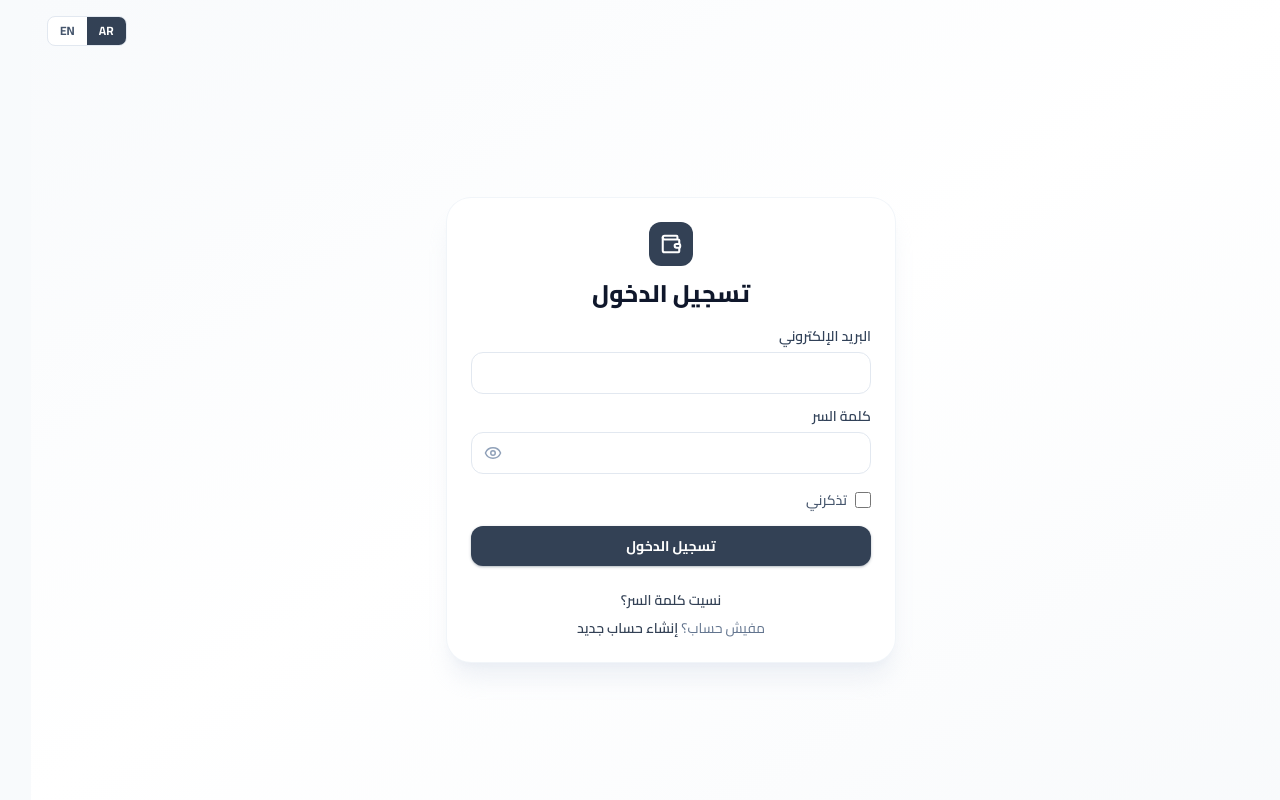
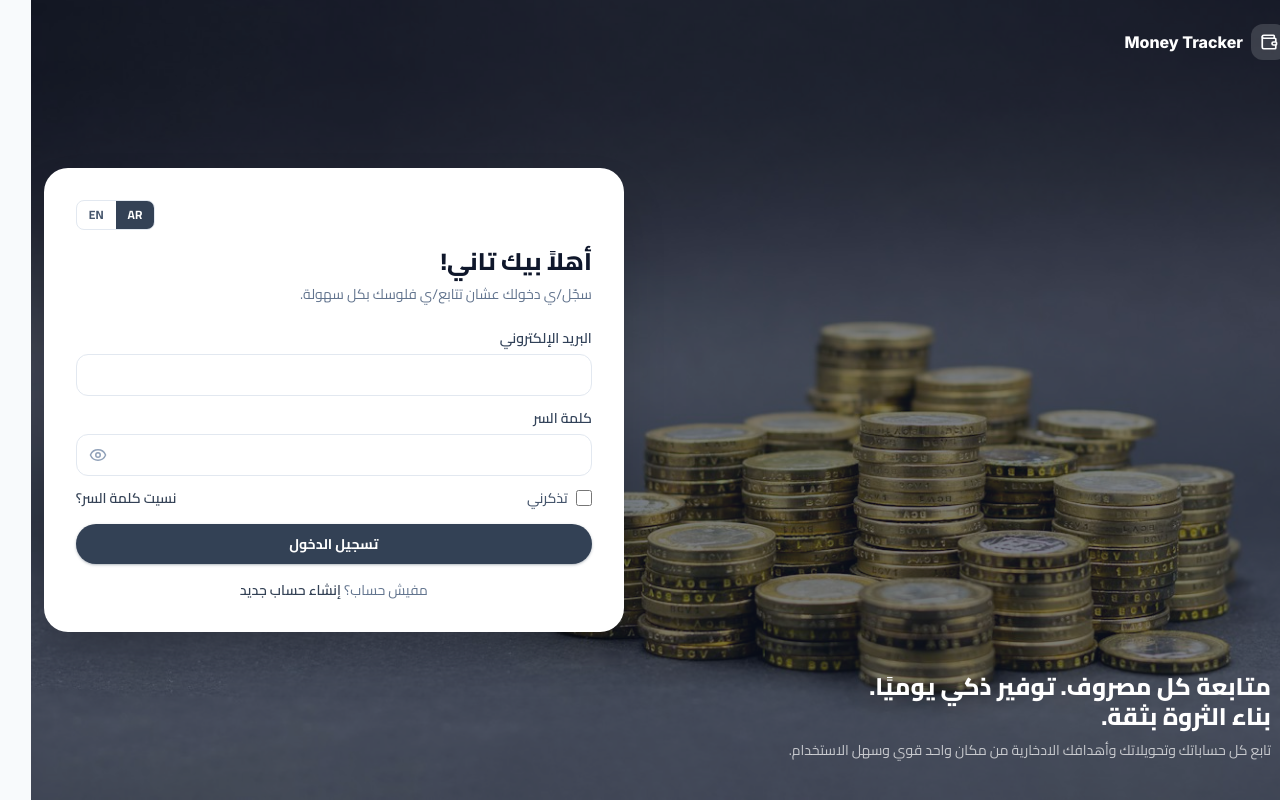
Before and after one commit to SamaaAboDiab/MoneyTrackingTeam, a React (Vite) app in the folder frontend/: page /login in a window 1280 px wide. Built offline with nearby package versions, Linux system fonts and the light colour scheme; no server answers.

Commit message:
Restore my local changes

```diff
--- a/frontend/src/components/layout/AuthLayout.jsx
+++ b/frontend/src/components/layout/AuthLayout.jsx
@@ -1,13 +1,56 @@
 import { Outlet } from "react-router-dom";
+import { useTranslation } from "react-i18next";
+import { Wallet } from "lucide-react";
 import LanguageSwitcher from "../common/LanguageSwitcher";
+import authBg from "../../assets/auth-bg.jpg";
 
 function AuthLayout() {
+  const { t, i18n } = useTranslation();
+  const isArabic = i18n.language === "ar";
+
   return (
-    <div className="min-h-screen bg-linear-to-br from-brand-50 via-white to-slate-50">
-      <header className="flex items-center justify-end gap-3 p-4">
-        <LanguageSwitcher />
-      </header>
-      <Outlet />
+    <div className="relative flex h-screen items-center justify-center overflow-y-auto px-4 py-10 lg:block lg:px-0">
+      {/* Background photo. Mirrored only in LTR so its empty area always sits on the
+          "end" side (right in English, left in Arabic) alongside the form. */}
+      <div
+        className={`absolute inset-0 -z-10 bg-cover bg-center ${isArabic ? "" : "transform-[scaleX(-1)]"}`}
+        style={{ backgroundImage: `url(${authBg})` }}
+      />
+      <div aria-hidden="true" className="absolute inset-0 -z-10 bg-brand-900/55" />
+
+      {/* Positioning wrapper stays direction-aware (no dir override here) so it flips
+          sides with the page. Only the inner text is pinned to Latin/English styling,
+          so it doesn't pick up the Arabic (Cairo) font swap. */}
+      <div className="absolute top-6 inset-s-6 flex items-center gap-2">
+        <span className="flex h-9 w-9 items-center justify-center rounded-xl bg-white/15 text-white">
+          <Wallet size={18} strokeWidth={2.25} />
+        </span>
+        <span
+          dir="ltr"
+          className="text-base font-extrabold text-white"
+          style={{ fontFamily: "Inter, sans-serif" }}
+        >
+          Money Tracker
+        </span>
+      </div>
+
+      <div className="absolute bottom-10 inset-s-10 hidden max-w-xl lg:block">
+        <h2 className="text-2xl font-extrabold leading-tight text-white">
+          {t("auth.panel.headline1")} {t("auth.panel.headline2")}
+          <br />
+          {t("auth.panel.headline3")}
+        </h2>
+        <p className="mt-2 text-sm text-white/70">{t("auth.panel.subtitle")}</p>
+      </div>
+
+      {/* Card: language switcher lives inside it (top corner) instead of floating over
+          the photo, so it stays anchored to the form regardless of screen size. */}
+      <div className="w-full max-w-lg rounded-3xl bg-white p-8 shadow-2xl lg:absolute lg:inset-e-[1%] lg:top-1/2 lg:w-145 lg:max-w-none lg:-translate-y-1/2">
+        <div className="mb-4 flex justify-end">
+          <LanguageSwitcher />
+        </div>
+        <Outlet />
+      </div>
     </div>
   );
 }
--- a/frontend/src/i18n/locales/ar.json
+++ b/frontend/src/i18n/locales/ar.json
@@ -16,8 +16,15 @@
   "auth": {
     "showPassword": "إظهار كلمة السر",
     "hidePassword": "إخفاء كلمة السر",
+    "panel": {
+      "headline1": "متابعة كل مصروف.",
+      "headline2": "توفير ذكي يوميًا.",
+      "headline3": "بناء الثروة بثقة.",
+      "subtitle": "تابع كل حساباتك وتحويلاتك وأهدافك الادخارية من مكان واحد قوي وسهل الاستخدام."
+    },
     "register": {
-      "title": "إنشاء حساب جديد",
+      "title": "إنشاء حسابك",
+      "subtitle": "ابدأ/ي تتابع/ي فلوسك في أقل من دقيقة.",
       "nameLabel": "الاسم",
       "emailLabel": "البريد الإلكتروني",
       "passwordLabel": "كلمة السر",
@@ -31,7 +38,8 @@
       "loginLink": "تسجيل الدخول"
     },
     "login": {
-      "title": "تسجيل الدخول",
+      "title": "أهلاً بيك تاني!",
+      "subtitle": "سجّل/ي دخولك عشان تتابع/ي فلوسك بكل سهولة.",
       "registeredSuccess": "تم إنشاء الحساب بنجاح، سجّل دخولك الآن",
       "passwordResetSuccess": "تم تغيير كلمة السر بنجاح، سجّل دخولك بكلمة السر الجديدة",
       "emailLabel": "البريد الإلكتروني",
--- a/frontend/src/i18n/locales/en.json
+++ b/frontend/src/i18n/locales/en.json
@@ -16,8 +16,15 @@
   "auth": {
     "showPassword": "Show password",
     "hidePassword": "Hide password",
+    "panel": {
+      "headline1": "Track every expense.",
+      "headline2": "Save smarter daily.",
+      "headline3": "Grow with confidence.",
+      "subtitle": "Manage every account, transfer, and savings goal — all from one powerful, easy-to-use dashboard."
+    },
     "register": {
-      "title": "Create a new account",
+      "title": "Create your account",
+      "subtitle": "Start tracking your money in just a minute.",
       "nameLabel": "Name",
       "emailLabel": "Email",
       "passwordLabel": "Password",
@@ -31,7 +38,8 @@
       "loginLink": "Log in"
     },
     "login": {
-      "title": "Log in",
+      "title": "Welcome Back!",
+      "subtitle": "Log in to keep track of your money with ease.",
       "registeredSuccess": "Account created successfully, log in now",
       "passwordResetSuccess": "Password changed successfully, log in with your new password",
       "emailLabel": "Email",
--- a/frontend/src/pages/auth/ForgotPasswordPage.jsx
+++ b/frontend/src/pages/auth/ForgotPasswordPage.jsx
@@ -4,7 +4,7 @@ import { Link } from "react-router-dom";
 import { useTranslation } from "react-i18next";
 import { forgotPassword, clearAuthError } from "../../store/slices/authSlice";
 import AuthCard from "./components/AuthCard";
-import AuthLogo from "./components/AuthLogo";
+import AuthFormHeader from "./components/AuthFormHeader";
 import AuthBanner from "./components/AuthBanner";
 import AuthSubmitButton from "./components/AuthSubmitButton";
 
@@ -31,7 +31,7 @@ function ForgotPasswordPage() {
 
   return (
     <AuthCard onSubmit={handleSubmit}>
-      <AuthLogo title={t("auth.forgotPassword.title")} />
+      <AuthFormHeader title={t("auth.forgotPassword.title")} />
 
       {sent ? (
         <AuthBanner variant="success">{t("auth.forgotPassword.sentMessage")}</AuthBanner>
@@ -62,7 +62,7 @@ function ForgotPasswordPage() {
         </>
       )}
 
-      <p className="mt-6 text-center text-sm">
+      <p className="mt-4 text-center text-sm">
         <Link to="/login" className="font-semibold text-brand-600 hover:underline">
           {t("auth.forgotPassword.backToLogin")}
         </Link>
--- a/frontend/src/pages/auth/LoginPage.jsx
+++ b/frontend/src/pages/auth/LoginPage.jsx
@@ -4,7 +4,7 @@ import { useLocation, useNavigate, Link } from "react-router-dom";
 import { useTranslation } from "react-i18next";
 import { loginUser, clearAuthError } from "../../store/slices/authSlice";
 import AuthCard from "./components/AuthCard";
-import AuthLogo from "./components/AuthLogo";
+import AuthFormHeader from "./components/AuthFormHeader";
 import AuthBanner from "./components/AuthBanner";
 import PasswordField from "./components/PasswordField";
 import AuthSubmitButton from "./components/AuthSubmitButton";
@@ -42,7 +42,7 @@ function LoginPage() {
 
   return (
     <AuthCard onSubmit={handleSubmit}>
-      <AuthLogo title={t("auth.login.title")} />
+      <AuthFormHeader title={t("auth.login.title")} subtitle={t("auth.login.subtitle")} />
 
       {location.state?.registered && (
         <AuthBanner variant="success">{t("auth.login.registeredSuccess")}</AuthBanner>
@@ -52,7 +52,7 @@ function LoginPage() {
       )}
       {error && <AuthBanner>{error}</AuthBanner>}
 
-      <label htmlFor="email" className="mb-1.5 mt-4 block text-sm font-semibold text-slate-700">
+      <label htmlFor="email" className="mb-1.5 mt-3 block text-sm font-semibold text-slate-700">
         {t("auth.login.emailLabel")}
       </label>
       <input
@@ -74,7 +74,8 @@ function LoginPage() {
         t={t}
       />
 
-      <label className="mt-4 flex items-center gap-2 text-sm font-medium text-slate-600">
+      <div className="mt-3 flex items-center justify-between">
+        <label className="flex items-center gap-2 text-sm font-medium text-slate-600">
           <input
             id="rememberMe"
             name="rememberMe"
@@ -86,18 +87,18 @@ function LoginPage() {
           {t("auth.login.rememberMe")}
         </label>
 
+        <Link to="/forgot-password" className="text-sm font-semibold text-brand-600 hover:underline">
+          {t("auth.login.forgotPassword")}
+        </Link>
+      </div>
+
       <AuthSubmitButton
         loading={status === "loading"}
         loadingLabel={t("auth.login.submitting")}
         label={t("auth.login.submit")}
       />
 
-      <p className="mt-6 text-center text-sm">
-        <Link to="/forgot-password" className="font-semibold text-brand-600 hover:underline">
-          {t("auth.login.forgotPassword")}
-        </Link>
-      </p>
-      <p className="mt-2 text-center text-sm text-slate-500">
+      <p className="mt-4 text-center text-sm text-slate-500">
         {t("auth.login.noAccount")}{" "}
         <Link to="/register" className="font-semibold text-brand-600 hover:underline">
           {t("auth.login.registerLink")}
--- a/frontend/src/pages/auth/RegisterPage.jsx
+++ b/frontend/src/pages/auth/RegisterPage.jsx
@@ -4,7 +4,7 @@ import { useNavigate, Link } from "react-router-dom";
 import { useTranslation } from "react-i18next";
 import { registerUser, clearAuthError } from "../../store/slices/authSlice";
 import AuthCard from "./components/AuthCard";
-import AuthLogo from "./components/AuthLogo";
+import AuthFormHeader from "./components/AuthFormHeader";
 import AuthBanner from "./components/AuthBanner";
 import PasswordField from "./components/PasswordField";
 import AuthSubmitButton from "./components/AuthSubmitButton";
@@ -57,7 +57,7 @@ function RegisterPage() {
 
   return (
     <AuthCard onSubmit={handleSubmit}>
-      <AuthLogo title={t("auth.register.title")} />
+      <AuthFormHeader title={t("auth.register.title")} subtitle={t("auth.register.subtitle")} />
 
       {(formError || error) && <AuthBanner>{formError || error}</AuthBanner>}
 
--- a/frontend/src/pages/auth/ResetPasswordPage.jsx
+++ b/frontend/src/pages/auth/ResetPasswordPage.jsx
@@ -4,7 +4,7 @@ import { Link, useNavigate, useSearchParams } from "react-router-dom";
 import { useTranslation } from "react-i18next";
 import { resetPassword, clearAuthError } from "../../store/slices/authSlice";
 import AuthCard from "./components/AuthCard";
-import AuthLogo from "./components/AuthLogo";
+import AuthFormHeader from "./components/AuthFormHeader";
 import AuthBanner from "./components/AuthBanner";
 import PasswordField from "./components/PasswordField";
 import AuthSubmitButton from "./components/AuthSubmitButton";
@@ -44,7 +44,7 @@ function ResetPasswordPage() {
   if (!token) {
     return (
       <AuthCard as="div" className="text-center">
-        <AuthLogo title={t("auth.resetPassword.invalidTitle")} />
+        <AuthFormHeader title={t("auth.resetPassword.invalidTitle")} />
         <AuthBanner>{t("auth.resetPassword.invalidMessage")}</AuthBanner>
         <p className="text-sm">
           <Link to="/forgot-password" className="font-semibold text-brand-600 hover:underline">
@@ -57,7 +57,7 @@ function ResetPasswordPage() {
 
   return (
     <AuthCard onSubmit={handleSubmit}>
-      <AuthLogo title={t("auth.resetPassword.title")} />
+      <AuthFormHeader title={t("auth.resetPassword.title")} />
 
       {(formError || error) && <AuthBanner>{formError || error}</AuthBanner>}
 
--- a/frontend/src/pages/auth/components/AuthCard.jsx
+++ b/frontend/src/pages/auth/components/AuthCard.jsx
@@ -1,13 +1,8 @@
 function AuthCard({ children, as: Component = "form", className = "", ...props }) {
   return (
-    <div className="flex h-[calc(100vh-64px)] items-center justify-center overflow-y-auto px-4 py-4">
-      <Component
-        className={`w-full max-w-md rounded-3xl bg-white p-6 shadow-xl shadow-slate-200/60 ring-1 ring-slate-100 ${className}`}
-        {...props}
-      >
-        {children}
-      </Component>
-    </div>
+    <Component className={`w-full ${className}`} {...props}>
+      {children}
+    </Component>
   );
 }
 
--- /dev/null
+++ b/frontend/src/pages/auth/components/AuthFormHeader.jsx
@@ -0,0 +1,10 @@
+function AuthFormHeader({ title, subtitle }) {
+  return (
+    <div className="mb-6">
+      <h1 className="text-2xl font-extrabold text-slate-900">{title}</h1>
+      {subtitle && <p className="mt-1.5 text-sm text-slate-500">{subtitle}</p>}
+    </div>
+  );
+}
+
+export default AuthFormHeader;
--- a/frontend/src/pages/auth/components/AuthLogo.jsx
+++ /dev/null
@@ -1,14 +0,0 @@
-import { Wallet } from "lucide-react";
-
-function AuthLogo({ title }) {
-  return (
-    <div className="mb-4 flex flex-col items-center text-center">
-      <span className="flex h-11 w-11 items-center justify-center rounded-xl bg-brand-600 text-white">
-        <Wallet size={22} strokeWidth={2.25} />
-      </span>
-      <h1 className="mt-3 text-2xl font-extrabold text-slate-900">{title}</h1>
-    </div>
-  );
-}
-
-export default AuthLogo;
--- a/frontend/src/pages/auth/components/AuthSubmitButton.jsx
+++ b/frontend/src/pages/auth/components/AuthSubmitButton.jsx
@@ -3,7 +3,7 @@ function AuthSubmitButton({ loading, loadingLabel, label }) {
     <button
       type="submit"
       disabled={loading}
-      className="mt-4 w-full rounded-xl bg-brand-600 py-2.5 text-sm font-bold text-white shadow-sm shadow-brand-600/30 transition hover:bg-brand-700 disabled:cursor-not-allowed disabled:opacity-60"
+      className="mt-4 w-full rounded-full bg-brand-600 py-2.5 text-sm font-bold text-white shadow-sm shadow-brand-600/30 transition hover:bg-brand-700 disabled:cursor-not-allowed disabled:opacity-60"
     >
       {loading ? loadingLabel : label}
     </button>
```
Also changed, not shown: frontend/src/store/slices/incomeSlice.js (+9 -4 lines), frontend/src/assets/auth-bg.jpg (added). Lines whose indentation alone changed are shown as unchanged.
